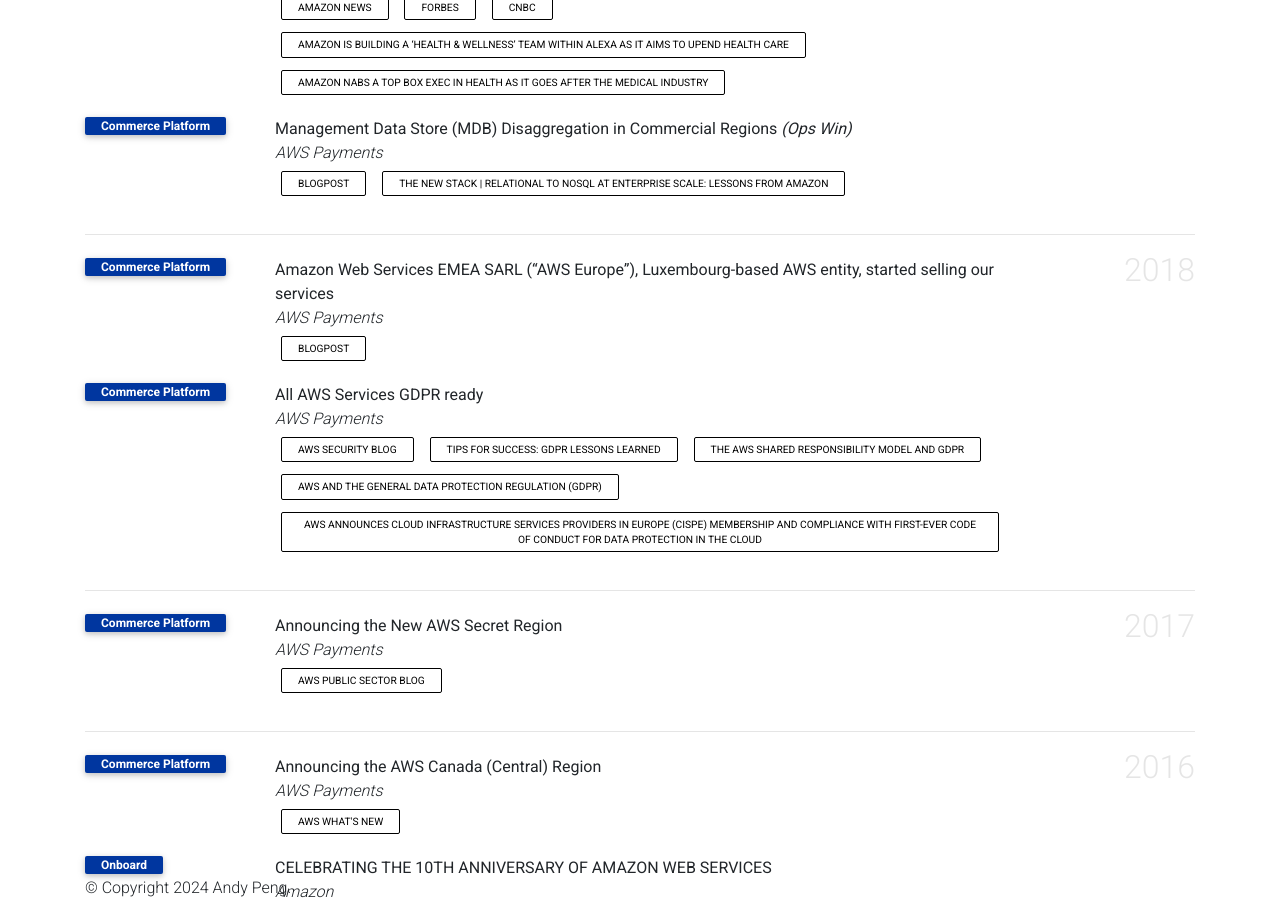
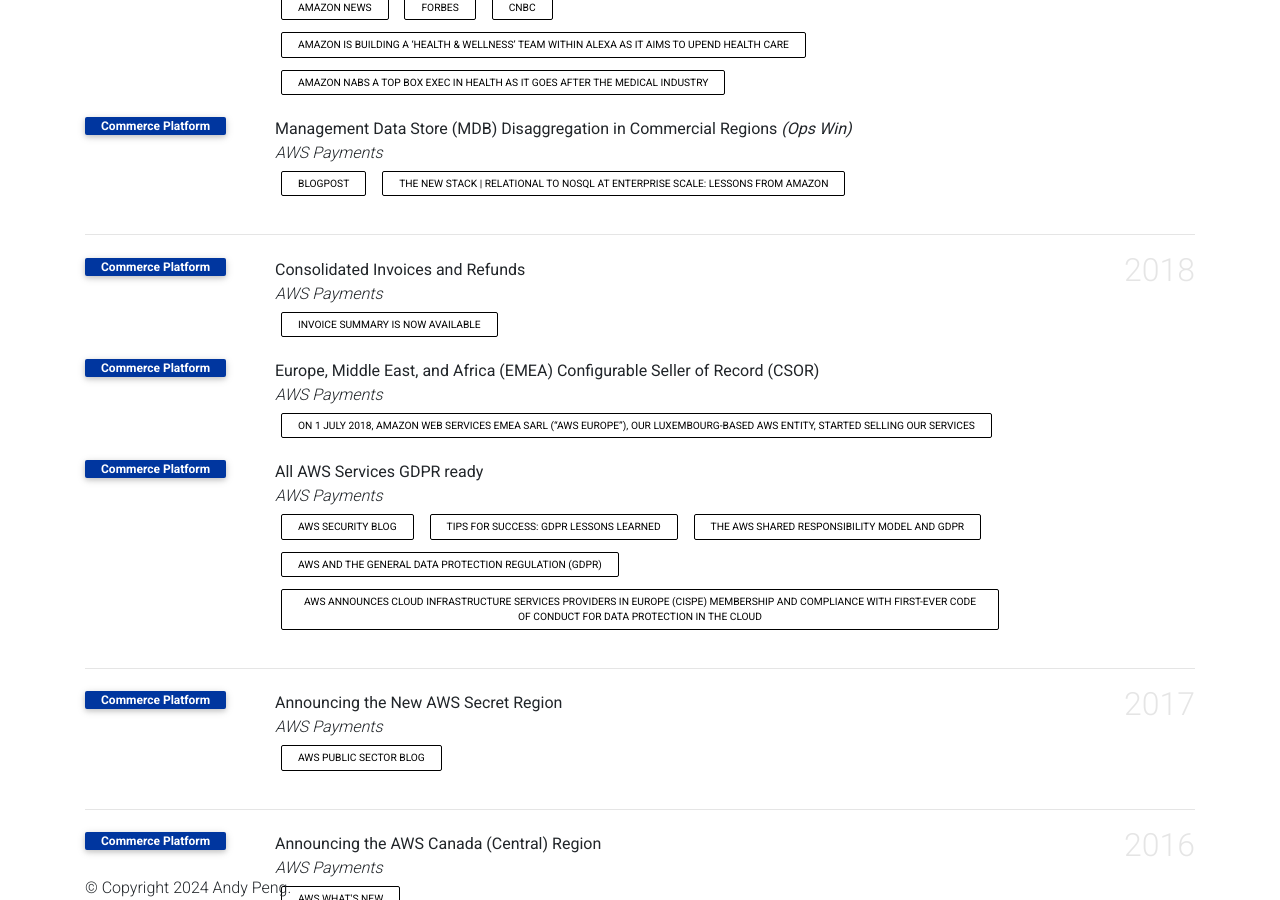
Before and after one commit to gfw001/gfw001.github.io, a Jekyll site: the page products.html, which Jekyll copies as it is, in a window 1280 px wide and 900 px high, scrolled down 3545 px. Built offline with Jekyll 4.4.1, drawn with Linux system fonts in a browser that asks for light colours; comment, search, counter and statistics services are not loaded; a style sheet for code colours, icons or effects is not loaded.

Commit message:
Update products.html

```diff
--- a/products.html
+++ b/products.html
@@ -642,10 +642,24 @@
             <div class="row">
                <div class="col-sm-2 abbr"><abbr class="badge">Commerce Platform</abbr></div>
                <div id="mao2023agent" class="col-sm-8">
-                  <div class="title">Amazon Web Services EMEA SARL (“AWS Europe”), Luxembourg-based AWS entity, started selling our services</div>
+                  <div class="title">Consolidated Invoices and Refunds</div>
                   <div class="periodical"> <em>AWS Payments</em> </div>
                   <div class="links">
-                     <a href="https://aws.amazon.com/tax-help/european-union/" class="btn btn-sm z-depth-0" role="button" rel="external nofollow noopener" target="_blank">Blogpost</a>
+                     <a href="https://aws.amazon.com/about-aws/whats-new/2023/05/invoice-summary-now-available/" class="btn btn-sm z-depth-0" role="button" rel="external nofollow noopener" target="_blank">Invoice Summary is now available</a>
+               </div>
+               <div class="badges">
+                  <span class="altmetric-embed" data-hide-no-mentions="true" data-hide-less-than="15" data-badge-type="2" data-badge-popover="right"></span> <span class="__dimensions_badge_embed__" data-pmid="" data-hide-zero-citations="true" data-style="small_rectangle" data-legend="hover-right" style="margin-bottom: 3px;"></span>
+               </div>
+            </div>
+         </li>
+         <li>
+            <div class="row">
+               <div class="col-sm-2 abbr"><abbr class="badge">Commerce Platform</abbr></div>
+               <div id="mao2023agent" class="col-sm-8">
+                  <div class="title">Europe, Middle East, and Africa (EMEA) Configurable Seller of Record (CSOR) </div>
+                  <div class="periodical"> <em>AWS Payments</em> </div>
+                  <div class="links">
+                     <a href="https://aws.amazon.com/tax-help/european-union/" class="btn btn-sm z-depth-0" role="button" rel="external nofollow noopener" target="_blank">On 1 July 2018, Amazon Web Services EMEA SARL (“AWS Europe”), our Luxembourg-based AWS entity, started selling our services</a>
                </div>
                <div class="badges">
                   <span class="altmetric-embed" data-hide-no-mentions="true" data-hide-less-than="15" data-badge-type="2" data-badge-popover="right"></span> <span class="__dimensions_badge_embed__" data-pmid="" data-hide-zero-citations="true" data-style="small_rectangle" data-legend="hover-right" style="margin-bottom: 3px;"></span>
```
